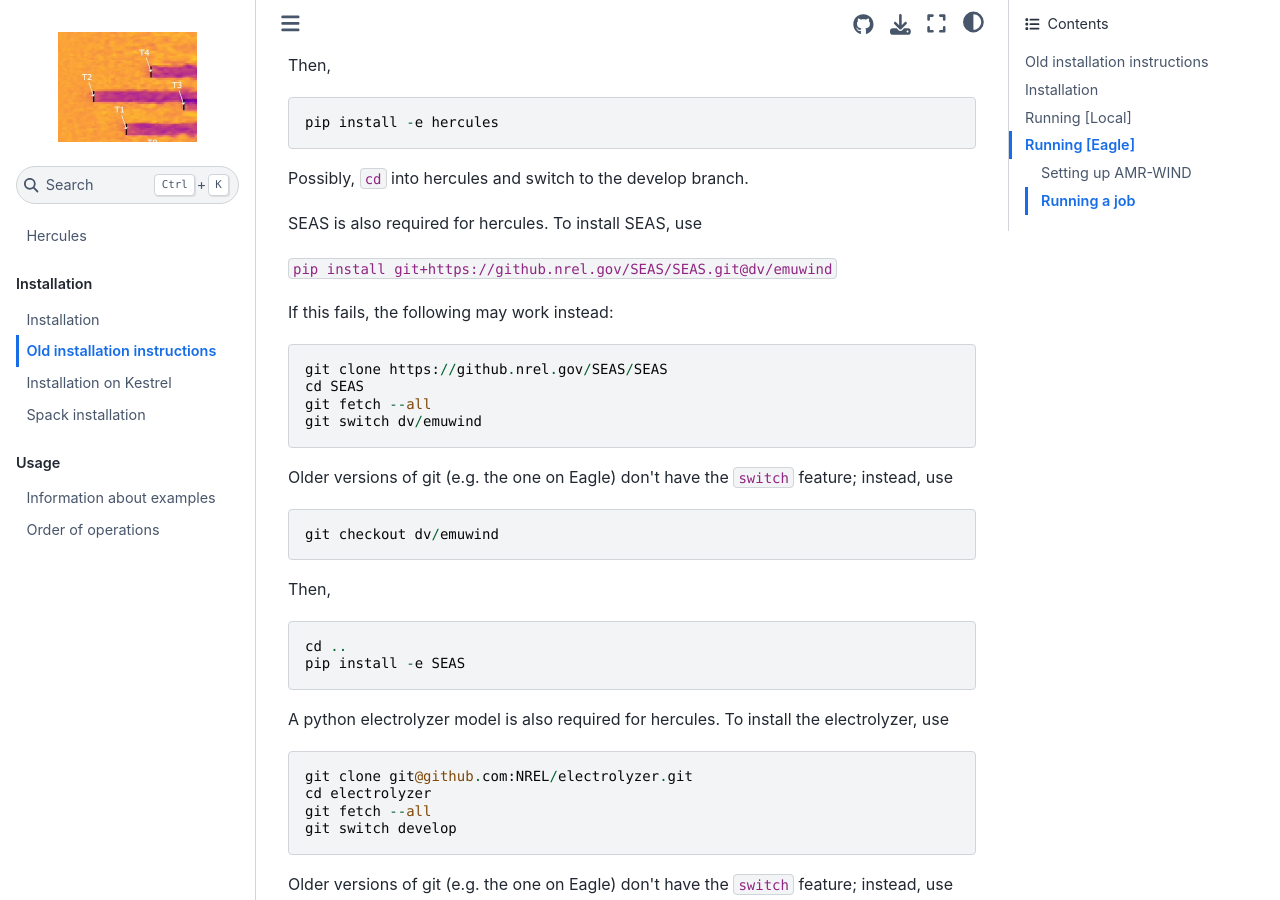
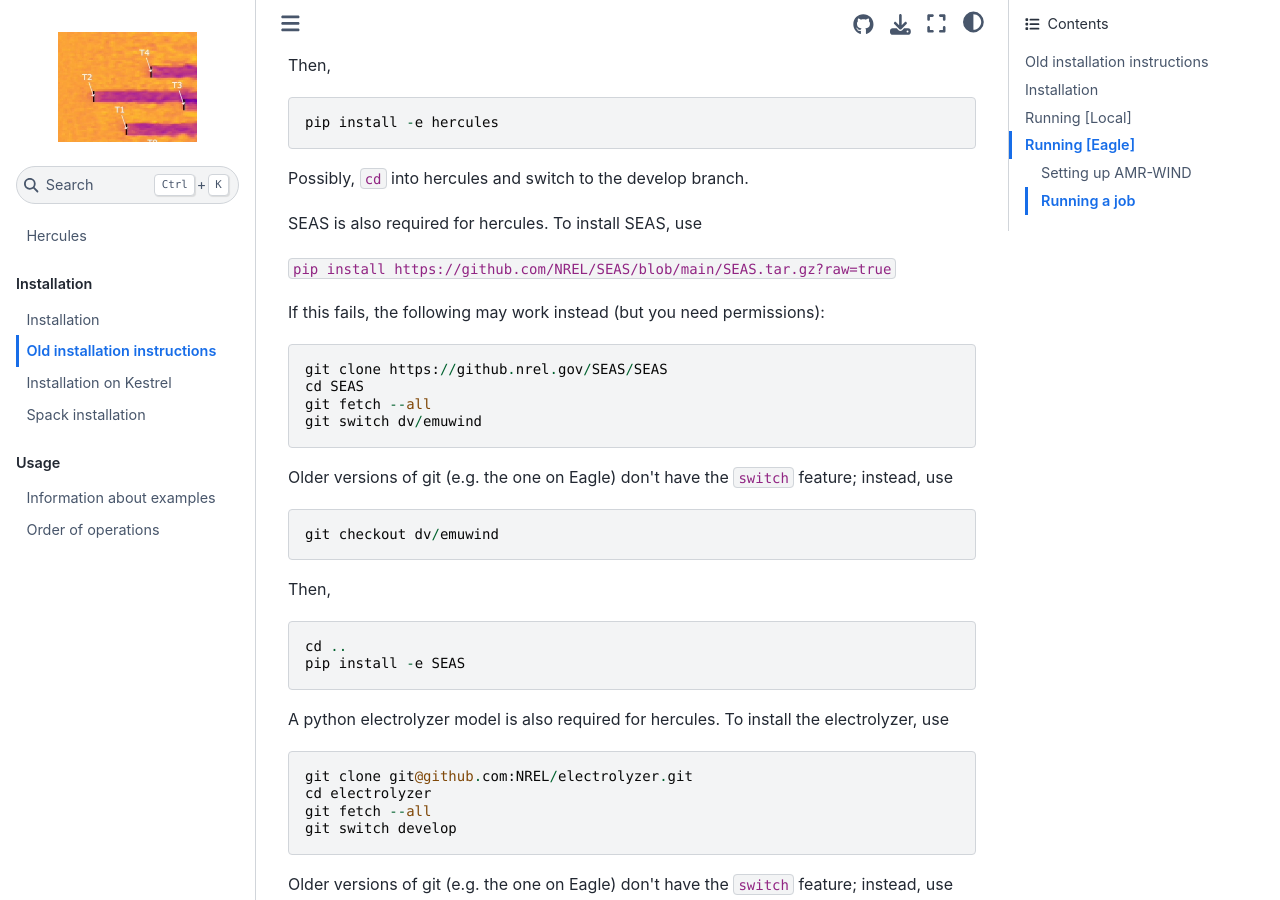
Before and after one commit to NREL/hercules, a Jupyter Book: the page built from docs/install_old.md, in a window 1280 px wide and 900 px high, scrolled down 432 px. Built offline with Jupyter Book 1.0.4 settings and Sphinx 7.4.7 and the Sphinx Book theme 1.1.4, drawn with Linux system fonts in a browser that asks for light colours.

Commit message:
Update to public seas (#39)
* update ci to install seas

* Update install docs

* Add a test of seas and convert to pytest

````diff
--- a/docs/install_old.md
+++ b/docs/install_old.md
@@ -25,9 +25,9 @@ develop branch.
 SEAS is also required for hercules. To install
 SEAS, use
 
-``` pip install git+https://github.nrel.gov/SEAS/SEAS.git@dv/emuwind ```
+``` pip install https://github.com/NREL/SEAS/blob/main/SEAS.tar.gz?raw=true ```
 
-If this fails, the following may work instead:
+If this fails, the following may work instead (but you need permissions):
 
 
 ```
````
Also changed, not shown: docs/install_on_kestrel.md (+8 -0 lines), 3 other files.
